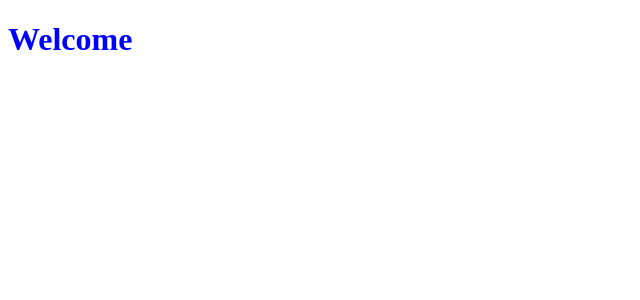
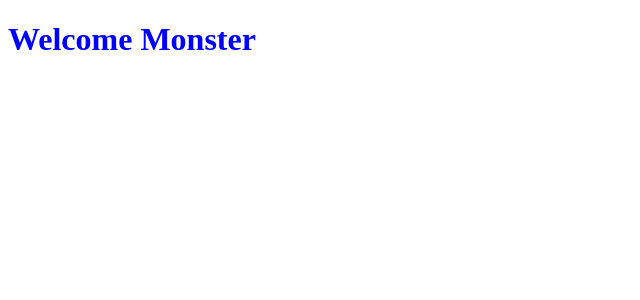
Before and after one commit to mattegan111/single-page-application-for-monster, a React (Create React App) app: page / in a window 1280 px wide. Shown: the top 300 px of the page, without its empty margins (0-640 px from the left). Built offline with nearby package versions, Linux system fonts and the light colour scheme.

Commit message:
Render headline

```diff
--- a/src/App.js
+++ b/src/App.js
@@ -1,9 +1,11 @@
 import './App.css';
 
 function App() {
+  const loggedUser = 'Monster';
+
   return (
     <div className="App">
-      <h1>Welcome</h1>
+      <h1>Welcome {loggedUser}</h1>
     </div>
   );
 }
```
